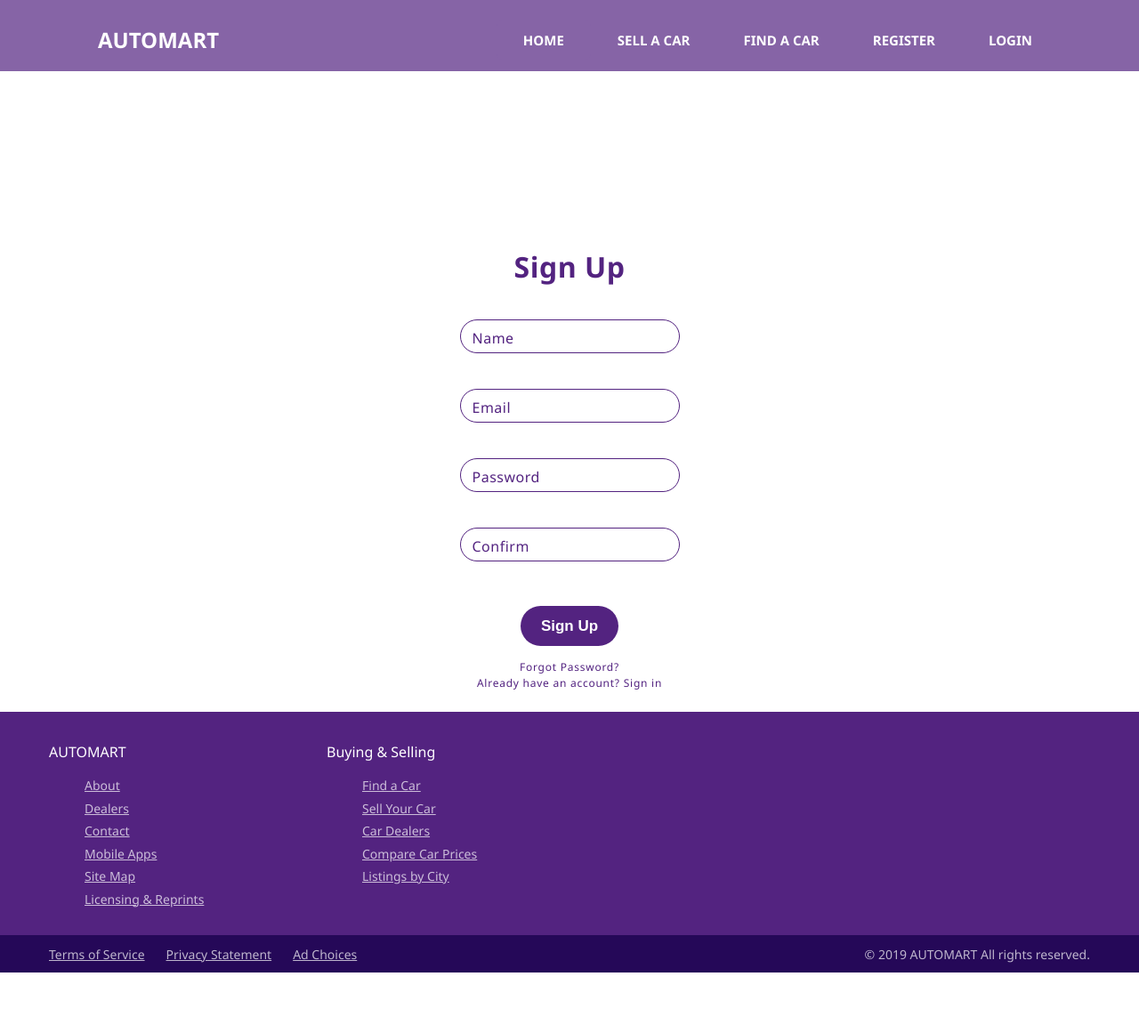
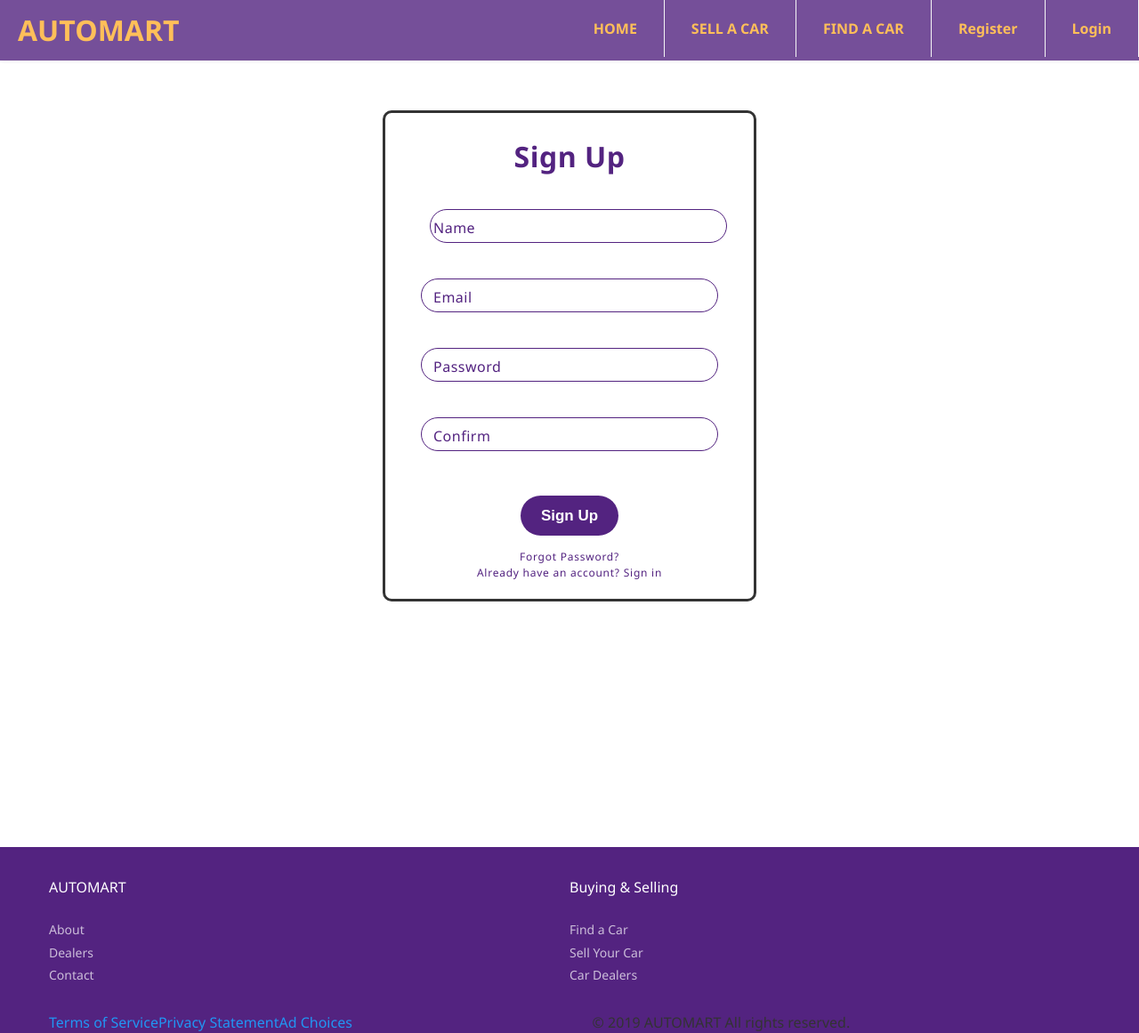
Before and after one commit to voke1/Automart, a plain HTML site: page sign-up.html in a window 1280 px wide. Shown: the whole page at 89% size. Before the commit the page ends 1093 px from the top, so only its background shows below. Drawn offline with Linux system fonts and the light colour scheme.

Commit message:
update with focus on full responsiveness

```diff
--- a/UI/css/index.css
+++ b/UI/css/index.css
@@ -102,7 +102,7 @@
     position: fixed;
     width: 100%;
     z-index: 5;
-    opacity: 1;
+    opacity: 0.8;
   }
 
   .header ul {
@@ -315,21 +315,6 @@ input#search-bar:focus:-ms-placeholder {
 
 
 
-
-
-
-
-
-
-
-
-
-
-
-}
-
-
-
 nav ul li a{
     line-height: 80px;
     color: #FFAF30;
@@ -343,17 +328,8 @@ nav ul li a{
 
 }
 
-nav ul li a:hover{
-    background: rgba(0, 0, 0, 0.7);
-    border-radius: 6px;
 
-}
 
-nav ul li a.active{
-
-  color: #FFAF30;
-    border-radius: 6px;
-}
 
 .scroll-arrow {
 position: absolute;
@@ -507,8 +483,8 @@ margin: -10px;
 
         /*purchase order styles starts here*/
 .purchase-car{
-  height: 700px;
-  margin-top: 60px;
+  height: 600px;
+
 }
 
 .purchase-car h2{
@@ -575,7 +551,7 @@ label {
 }
 
 .butn {
-  background-color: #4CAF50;
+  background-color: purple;
   color: white;
   padding: 12px;
   margin: 10px 0;
@@ -613,10 +589,6 @@ span.price {
   }
 }
 /*reports ad styles*/
-
-
-
-
 
         .ss-form-container {
           border-color: #FFAF30;
@@ -693,8 +665,8 @@ span.price {
         }
 
         .report-ad{
-  margin-top: 60px;
-  height: 900px;
+
+  height: 1100px;
 }
 
 
@@ -707,8 +679,12 @@ span.price {
 
 
 .specific-car{
-  margin-top: 60px;
+
   height: 750px;
+
+}
+.down{
+  height: 60px;
 
 }
 .car  img{
@@ -726,6 +702,7 @@ span.price {
   padding: 20px 0;
   text-align: center;
 
+
 }
 
 .product--title h2{
@@ -739,6 +716,10 @@ span.price {
 .product--image {
   padding-right: 3%;
 
+}
+.details h3{
+  font-size: 40px;
+  text-transform: uppercase;
 }
 .product--image .icon-images  img{
   height: 80px;
@@ -842,6 +823,9 @@ span.price {
           background-color:white;
           display: inline-block;
         }
+        .dow{
+          height: 16px;
+        }
         .container-view-ads .view-ads{
           width: 80%;
           height: 1195px;
@@ -858,9 +842,9 @@ span.price {
           width: 100%;
           text-align:left;
           padding:0;
-          margin-right: 10%;
+          margin-left: 10px;
           border-right:2px solid #efefef;
-          height: 99%;
+          height: 70%;
           background-color: #F2F2F2;
           float: left;
         }
@@ -925,6 +909,8 @@ span.price {
         .desc-i{
           display:table-cell;
           vertical-align:middle;
+          text-decoration: none;
+          color: black;
         }
         .column title{
           text-align:left;
@@ -939,6 +925,7 @@ span.price {
         }
         .price .new-price,.price .old-price{
           display:inline-block;
+          margin-left: 10px;
         }
         .price{
           display:inline-block;
@@ -967,8 +954,9 @@ span.price {
         }
         .title{
           font-size:.85em;
-          color:#4183D7;
+          color:black;
           display: block;
+          margin-left: 10px;
           /* Fallback for non-webkit */
           display: -webkit-box;
           /* Fallback for non-webkit */
@@ -1028,7 +1016,7 @@ span.price {
            min-height: 400px;
            text-align: center;
            border: #F2D0AB;
-           margin-top: 60px;
+
          }
 
          .container1.post_ad-wrapper{
@@ -1060,6 +1048,10 @@ span.price {
           display: grid;
           grid-template-columns: 1fr 1fr;
           grid-gap: 10px;
+        }
+
+        .down-sign{
+          height: 400px;
         }
 
         .details form label{
--- a/sign-up.html
+++ b/sign-up.html
@@ -6,26 +6,25 @@
     <meta name="viewport" content="width=device-width, initial-scale=1.0">
     <meta http-equiv="X-UA-Compatible" content="ie=edge">
     <title>Auto Mart</title>
-    <link rel="stylesheet" type="text/css" href="UI/sign-up.css" />
+    <link rel="stylesheet" type="text/css" href="UI/css/index.css" />
 
 </head>
 
 <body>
-    <script type="text/javascript" src="index.js"></script>
-    <header class="v-header container">
-        <div class="wrap">
-            <nav>
-                <div class="logo">AUTOMART</div>
-                <ul>
-                    <li><a class="active" href="#">Home</a></li>
-                    <li><a href="#">SELL A CAR</a></li>
-                    <li><a href="#">FIND A CAR</a></li>
-                    <li><a href="#">Register</a></li>
-                    <li><a href="#">Login</a></li>
+    <header class="header">
+        <a href="" class="logo">AUTOMART</a>
+        <input class="menu-btn" type="checkbox" id="menu-btn" />
+        <label class="menu-icon" for="menu-btn"><span class="navicon"></span></label>
+        <ul class="menu">
+            <li><a href="index.html">HOME</a></li>
+            <li><a href="post_ad.html">SELL A CAR</a></li>
+            <li><a href="view-all-ads.html">FIND A CAR</a></li>
+            <li><a href="sign-up.html">Register</a></li>
+            <li><a href="sign-in.html">Login</a></li>
+
         </ul>
-            </nav>
-        </div>
-        <div></div>
+    </header>
+    <div class="down-sign"></div>
     <form class="form">
         <h1>Sign Up</h1>
         <div class="form-group">
@@ -65,68 +64,35 @@
     </form>
     </header>
     <div></div>
-
-
-    <footer class="_3Svez">
-        <div class="jHsNf">
-            <div class="DXDPn"><input type="checkbox" id="footer-our-company" class="U_ihu"><label
-                    for="footer-our-company" class="Nt0Jl"><span class="_34Lkm">AUTOMART</span><svg class="_33wiL">
+    <footer class="footer">
+            <div class="main">
+                <div class="submain"><input type="checkbox" id="footer-our-company" class="input"><label
+                        for="footer-our-company" class="label"><span class="_34Lkm">AUTOMART</span><svg class="svg">
                             <use xlink:href="#chevron"></use>
                         </svg></label>
-                <ul class="_2WrS1">
-                    <li><a href="/about/" data-linkname="About Cars.com">About </a></li>
-                    <li><a href="http://investor.cars.com" data-linkname="Investor Relations">Dealers</a>
-                    </li>
-                    <li><a href="/contact/" data-linkname="Contact Cars.com">Contact </a></li>
-                    <li><a href="/mobile/" data-linkname="Mobile Apps">Mobile Apps</a></li>
-                    <li><a href="/sitemap/" data-linkname="Site Map">Site Map</a></li>
-                    <li><a href="https://wrightsmedia.com/sites/cars/"
-                            data-linkname="Licensing &amp; Reprints">Licensing &amp; Reprints</a></li>
+                    <ul class="list">
+                        <li><a>About </a></li>
+                        <li><a>Dealers</a></li>
+                        <li><a>Contact </a></li>
+
                     </ul>
                 </div>
-            <div class="DXDPn"><input type="checkbox" id="footer-buying" class="U_ihu"><label for="footer-buying"
-                    class="Nt0Jl"><span class="_34Lkm">Buying &amp; Selling</span><svg class="_33wiL">
+                <div class="submain"><input type="checkbox" id="footer-buying" class="input"><label for="footer-buying"
+                        class="label"><span class="_34Lkm">Buying &amp; Selling</span><svg class="svg">
                             <use xlink:href="#chevron"></use>
                         </svg></label>
-                <ul class="_2WrS1">
-                    <li><a href="/shopping/" data-linkname="Find a Car">Find a Car</a></li>
-                    <li><a href="/sell/" data-linkname="Sell Your Car">Sell Your Car</a></li>
-                    <li><a href="/dealers/buy/" data-linkname="Car Dealers">Car Dealers</a></li>
-                    <li><a href="/price/" data-linkname="Compare Car Prices">Compare Car Prices</a></li>
-                    <li><a href="/sitemap/city-listings/" data-linkname="Listings by City">Listings by City</a></li>
-                </ul>
-            </div>
-
-            <div class="_370K1">
-                <ul class="_3oJFO">
-                    <li class="_38x0H"><a title="Twitter" href="https://twitter.com/"
-                            data-linkname="https://twitter.com/"><svg class="">
-                                <use xlink:href="#twitter"></use>
-                            </svg></a></li>
-                    <li class="_3DJWD"><a title="Facebook" href="http://www.facebook.com/"
-                            data-linkname="http://www.facebook.com/"><svg class="">
-                                <use xlink:href="#facebook"></use>
-                            </svg></a></li>
-                    <li class="_3BjFi"><a title="YouTube" href="http://www.youtube.com/"
-                            data-linkname="http://www.youtube.com/"><svg class="">
-                                <use xlink:href="#youtube"></use>
-                            </svg></a></li>
-                    <li class="_3lbG-"><a title="Instagram" href="https://www.instagram.com/"
-                            data-linkname="https://www.instagram.com/"><svg class="">
-                                <use xlink:href="#instagram"></use>
-                            </svg></a></li>
-                    <li class="_3gW07"><a title="LinkedIn" href="https://www.linkedin.com/"
-                            data-linkname="https://www.linkedin.com/company/"><svg class="">
-                                <use xlink:href="#linkedin"></use>
-                            </svg></a></li>
+                    <ul class="list">
+                        <li><a >Find a Car</a></li>
+                        <li><a >Sell Your Car</a></li>
+                        <li><a>Car Dealers</a></li>
                     </ul>
                 </div>
             </div>
             <div class="_1lul1">
-            <div class="jHsNf">
-                <div class="_2N4Iz"><a href="/about/terms/" data-linkname="Terms of Service">Terms of Service</a><a
-                        href="/about/privacy/" data-linkname="Privacy Statement">Privacy Statement</a><a
-                        href="/about/ad-choices/" data-linkname="Ad Choices">Ad Choices</a><span
+                <div class="main">
+                    <div class="_2N4Iz"><a>Terms of Service</a><a
+                            >Privacy Statement</a><a
+                            >Ad Choices</a><span
                             id="signal-link-container-footer" class="_270kB"></span></div>
                     <div class="_19tgC">© <span>2019</span> AUTOMART<span> All rights reserved.</span></div>
                 </div>
```
Also changed, not shown: car-details.html (+19 -21 lines), index.html (+2 -2 lines), post_ad.html (+14 -22 lines), purchase-car.html (+15 -19 lines), report-ad.html (+12 -14 lines), sign-in.html (+13 -14 lines), view-all-ads.html (+21 -23 lines). Lines whose indentation alone changed are shown as unchanged.
